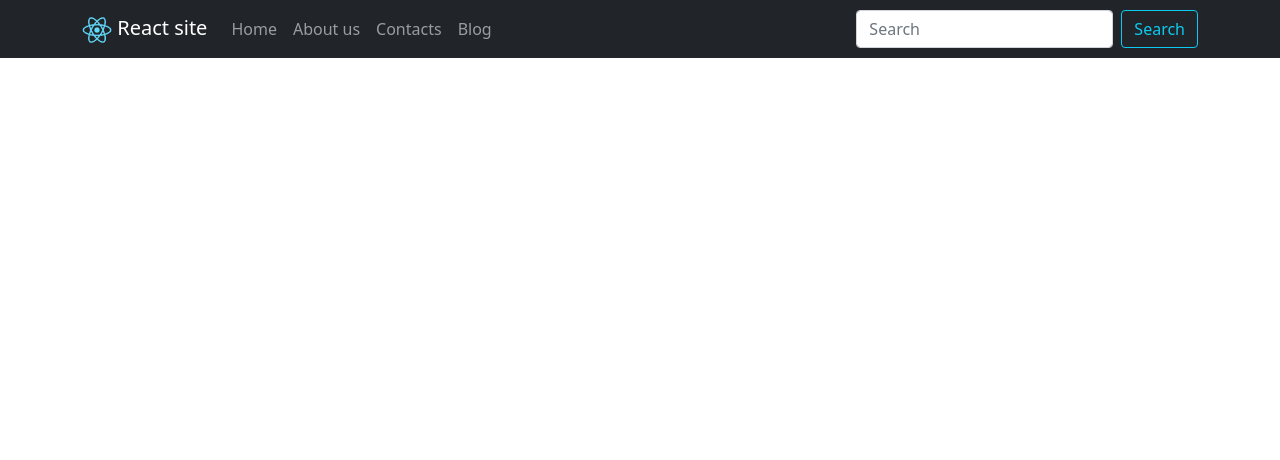
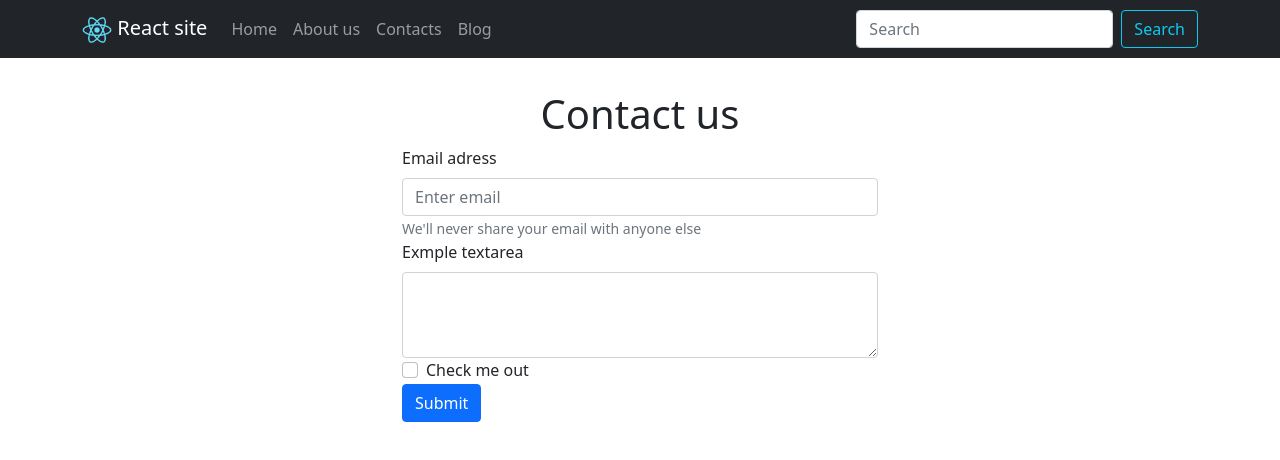
Before and after one commit to VladislavGuliy/unit_07, a React (Create React App) app: page /contacts in a window 1280 px wide. Shown: the top 460 px of the page. Built offline with nearby package versions, Linux system fonts and the light colour scheme.

Commit message:
Creating a Contacs Page Using Contact Forms

```diff
--- a/src/Pages/Contacts.js
+++ b/src/Pages/Contacts.js
@@ -1,11 +1,38 @@
 import React, { Component } from 'react';
+import { Container, Form, Button } from 'react-bootstrap';
 
 export default class Contacts extends Component {
   render() {
+    const divStyle = {
+      marginTop: "90px",
+      width: '500px'
+    }
     return (
-      <div>
-        <h1>Contacts</h1>
-      </div>
+      <Container style={divStyle}>
+        <h1 className='text-center'>Contact us</h1>
+        <Form>
+          <Form.Group controlId="formBasicEmail">
+             <Form.Label >Email adress</Form.Label>
+             <Form.Control type="email" placeholder="Enter email"/>
+               <Form.Text>
+                   We'll never share your email with anyone else
+                </Form.Text>
+
+          </Form.Group>
+
+          <Form.Group controlId="formBasicPassword">
+            <Form.Label>Exmple textarea</Form.Label>
+              <Form.Control as="textarea" rows="3"/>
+          </Form.Group>
+
+          <Form.Group controlId="formBasicCheckBox">
+              <Form.Check type="checkbox" label="Check me out"/>
+          </Form.Group>
+
+          <Button variant="primary" type="submit">Submit</Button>
+
+        </Form>
+      </Container>
     )
   }
 }
```
